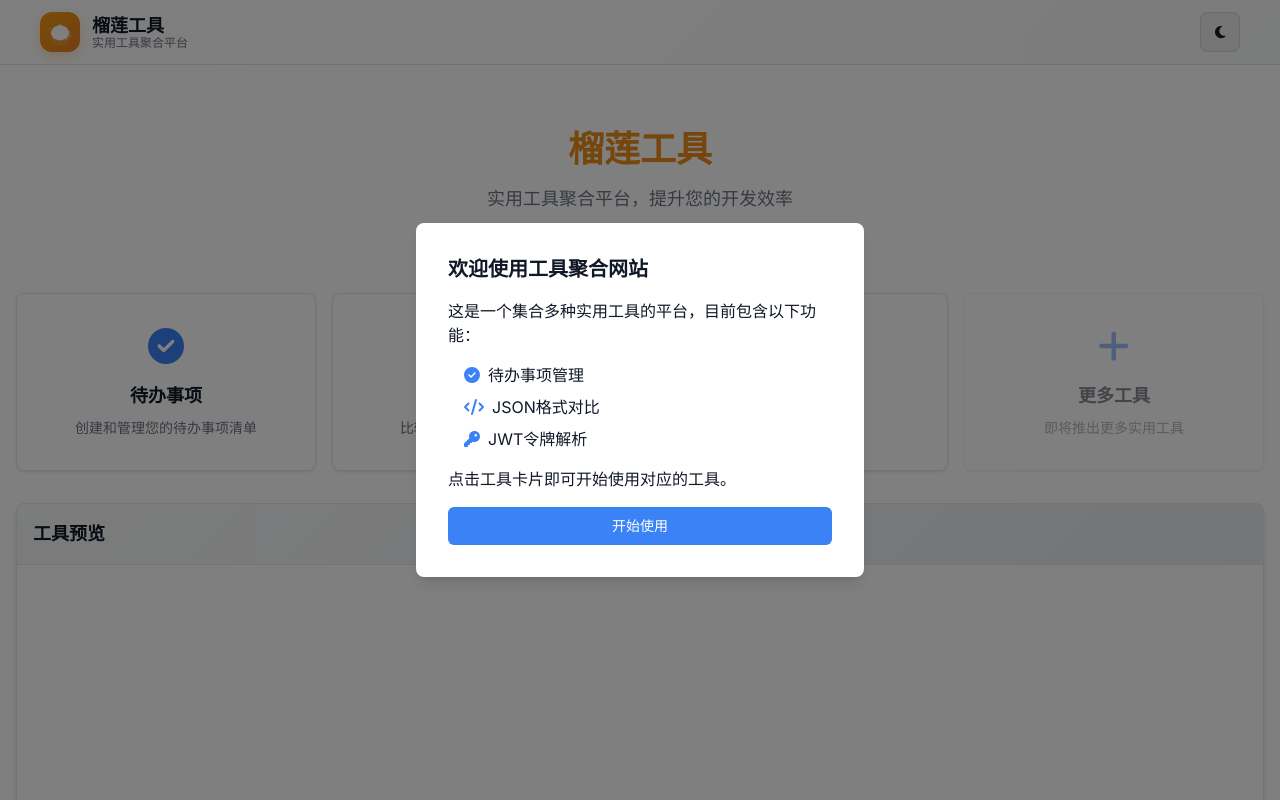
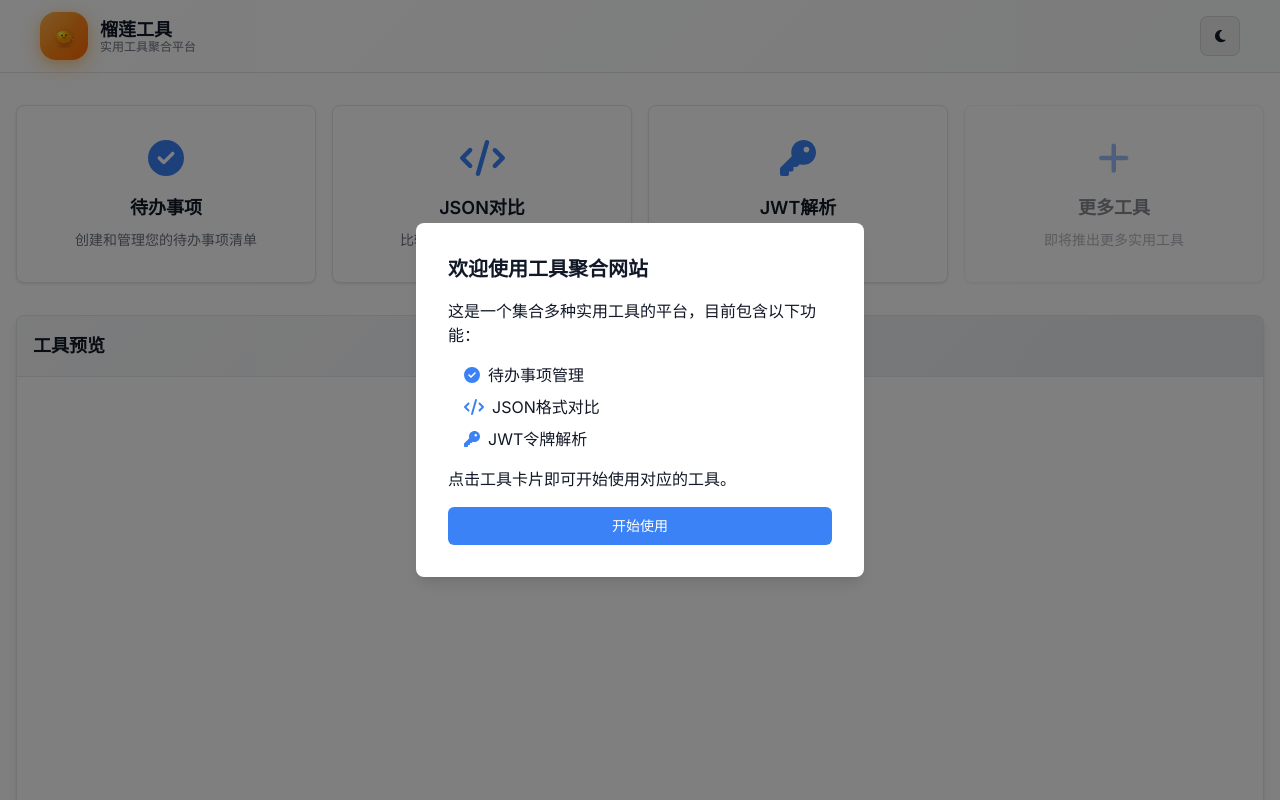
Before and after one commit to wupinshuo/durian-tools, a Next.js app: page / in a window 1280 px wide. Shown: the top 800 px of the page. Built offline with nearby package versions, Linux system fonts and the light colour scheme.

Commit message:
feat: 主页样式调整

```diff
--- a/src/app/globals.css
+++ b/src/app/globals.css
@@ -3,36 +3,36 @@
 @tailwind utilities;
 
 :root {
-  --primary: #3B82F6;
-  --primary-hover: #2563EB;
-  --secondary: #10B981;
+  --primary: #3b82f6;
+  --primary-hover: #2563eb;
+  --secondary: #10b981;
   --secondary-hover: #059669;
-  --danger: #EF4444;
-  --danger-hover: #DC2626;
-  --dark: #1F2937;
-  --light: #F3F4F6;
-  --background: #FFFFFF;
-  --background-alt: #F9FAFB;
-  --border: #E5E7EB;
+  --danger: #ef4444;
+  --danger-hover: #dc2626;
+  --dark: #1f2937;
+  --light: #f3f4f6;
+  --background: #ffffff;
+  --background-alt: #f9fafb;
+  --border: #e5e7eb;
   --text: #111827;
-  --text-light: #6B7280;
+  --text-light: #6b7280;
 }
 
 /* 暗色主题 */
 .dark {
-  --primary: #60A5FA;
-  --primary-hover: #3B82F6;
-  --secondary: #34D399;
-  --secondary-hover: #10B981;
-  --danger: #F87171;
-  --danger-hover: #EF4444;
-  --dark: #F9FAFB;
+  --primary: #60a5fa;
+  --primary-hover: #3b82f6;
+  --secondary: #34d399;
+  --secondary-hover: #10b981;
+  --danger: #f87171;
+  --danger-hover: #ef4444;
+  --dark: #f9fafb;
   --light: #374151;
   --background: #111827;
-  --background-alt: #1F2937;
+  --background-alt: #1f2937;
   --border: #374151;
-  --text: #F9FAFB;
-  --text-light: #D1D5DB;
+  --text: #f9fafb;
+  --text-light: #d1d5db;
 }
 
 @layer base {
@@ -66,20 +66,48 @@
   }
 
   .durian-brand:hover {
-    transform: translateY(-1px);
+    transform: translateY(-2px);
+  }
+
+  .durian-brand:hover .durian-logo {
+    transform: scale(1.05);
+    box-shadow: 0 8px 25px rgba(255, 149, 0, 0.5),
+      0 4px 12px rgba(255, 149, 0, 0.3);
   }
 
   .durian-logo {
     @apply flex items-center justify-center transition-all duration-200;
-    width: 40px;
-    height: 40px;
-    background: linear-gradient(135deg, #f39c12 0%, #e67e22 100%);
-    border-radius: 12px;
-    box-shadow: 0 4px 12px rgba(243, 156, 18, 0.3);
+    width: 48px;
+    height: 48px;
+    background: linear-gradient(135deg, #ff9500 0%, #ff7b00 50%, #ff6600 100%);
+    border-radius: 16px;
+    box-shadow: 0 6px 20px rgba(255, 149, 0, 0.4),
+      0 2px 8px rgba(255, 149, 0, 0.2);
+    position: relative;
+    overflow: hidden;
+  }
+
+  .durian-logo::before {
+    content: "";
+    position: absolute;
+    top: 0;
+    left: 0;
+    right: 0;
+    bottom: 0;
+    background: linear-gradient(
+      135deg,
+      rgba(255, 255, 255, 0.3) 0%,
+      rgba(255, 255, 255, 0.1) 50%,
+      transparent 100%
+    );
+    border-radius: 16px;
+    pointer-events: none;
   }
 
   .durian-icon {
-    filter: brightness(0) invert(1);
+    width: 28px !important;
+    height: 28px !important;
+    filter: drop-shadow(0 1px 2px rgba(0, 0, 0, 0.1));
   }
 
   .durian-brand-text {
@@ -146,29 +174,18 @@
     background: rgba(255, 255, 255, 0.2);
   }
 
-  .durian-hero {
-    @apply text-center mb-12 py-8;
+  .dark .durian-logo {
+    background: linear-gradient(135deg, #ff9500 0%, #ff7b00 50%, #ff6600 100%);
+    box-shadow: 0 6px 20px rgba(255, 149, 0, 0.3),
+      0 2px 8px rgba(255, 149, 0, 0.15);
   }
 
-  .durian-hero-title {
-    @apply text-4xl font-bold mb-4 transition-all duration-300;
-    background: linear-gradient(135deg, #f39c12 0%, #e67e22 100%);
-    -webkit-background-clip: text;
-    -webkit-text-fill-color: transparent;
-    background-clip: text;
+  .dark .durian-brand:hover .durian-logo {
+    box-shadow: 0 8px 25px rgba(255, 149, 0, 0.4),
+      0 4px 12px rgba(255, 149, 0, 0.25);
   }
 
-  .durian-hero-subtitle {
-    @apply text-lg transition-colors duration-200;
-    color: var(--text-light);
-  }
-
-  .dark .durian-hero-title {
-    background: linear-gradient(135deg, #ffa726 0%, #ff7043 100%);
-    -webkit-background-clip: text;
-    -webkit-text-fill-color: transparent;
-    background-clip: text;
-  }
+  /* 移除了 durian-hero 相关样式，因为不再需要 */
 
   .nav-link {
     @apply no-underline transition-colors duration-200;
@@ -225,7 +242,8 @@
     box-shadow: 0 1px 2px 0 rgba(0, 0, 0, 0.05);
     &:hover {
       transform: translateY(-0.25rem);
-      box-shadow: 0 4px 6px -1px rgba(0, 0, 0, 0.1), 0 2px 4px -1px rgba(0, 0, 0, 0.06);
+      box-shadow: 0 4px 6px -1px rgba(0, 0, 0, 0.1),
+        0 2px 4px -1px rgba(0, 0, 0, 0.06);
     }
   }
 
@@ -294,7 +312,8 @@
   .durian-tool-preview {
     @apply mt-8 border border-border rounded-lg overflow-hidden transition-all duration-300;
     background-color: var(--background);
-    box-shadow: 0 4px 6px -1px rgba(0, 0, 0, 0.1), 0 2px 4px -1px rgba(0, 0, 0, 0.06);
+    box-shadow: 0 4px 6px -1px rgba(0, 0, 0, 0.1),
+      0 2px 4px -1px rgba(0, 0, 0, 0.06);
   }
 
   .durian-tool-preview-header {
--- a/src/app/page.tsx
+++ b/src/app/page.tsx
@@ -37,13 +37,6 @@ export default function Home() {
       <Navbar />
 
       <main className="container py-8">
-        <div className="durian-hero">
-          <h1 className="durian-hero-title">榴莲工具</h1>
-          <p className="durian-hero-subtitle">
-            实用工具聚合平台，提升您的开发效率
-          </p>
-        </div>
-
         {/* 工具卡片网格 */}
         <div className="grid grid-cols-1 sm:grid-cols-2 md:grid-cols-3 lg:grid-cols-4 gap-4">
           <div onClick={() => switchTool("todo")}>
--- a/src/components/layout/Navbar.tsx
+++ b/src/components/layout/Navbar.tsx
@@ -28,8 +28,8 @@ export default function Navbar() {
             <Image
               src="/durian_logo.svg"
               alt="榴莲工具"
-              width={32}
-              height={32}
+              width={28}
+              height={28}
               className="durian-icon"
             />
           </div>
```
